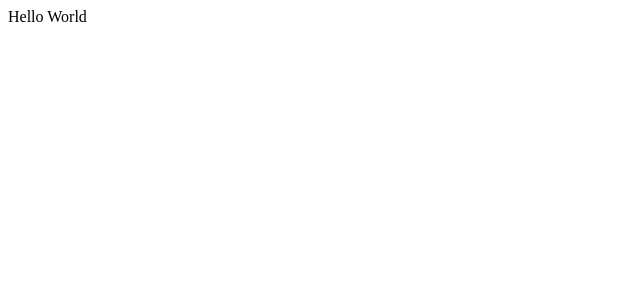
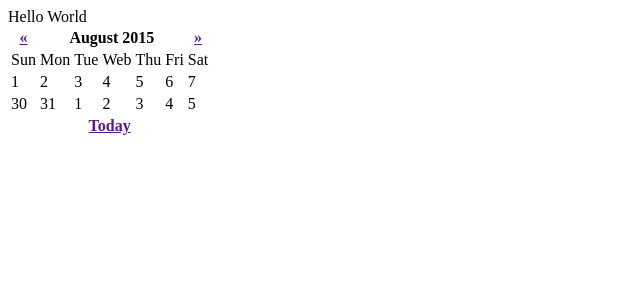
Before and after one commit to soipon05/php_calendar, a PHP site: page / in a window 1280 px wide. Before the commit the part shown is almost empty. Shown: the top 300 px of the page, without its empty margins (0-640 px from the left). Run offline with PHP 8.4, Linux system fonts and the light colour scheme.

Commit message:
カレンダーの雛形作成

```diff
--- a/public/index.php
+++ b/public/index.php
@@ -1,3 +1,59 @@
 <?php
 
 echo "Hello World ";
+?>
+
+<!DOCTYPE html>
+<html lang="ja">
+<head>
+    <meta charset="UTF-8">
+    <meta name="viewport" content="width=device-width, initial-scale=1.0">
+    <meta http-equiv="X-UA-Compatible" content="ie=edge">
+    <title>Calendar</title>
+</head>
+<body>
+    <table>
+        <thead>
+            <tr>
+                <th><a href="">&laquo;</a></th>
+                <th colspan="5">August 2015</th>
+                <th><a href="">&raquo;</a></th>
+            </tr>
+        </thead>
+        <tbody>
+            <tr>
+                <td>Sun</td>
+                <td>Mon</td>
+                <td>Tue</td>
+                <td>Web</td>
+                <td>Thu</td>
+                <td>Fri</td>
+                <td>Sat</td>
+            </tr>
+            <tr>
+                <td class="youbi_0">1</td>
+                <td class="youbi_1">2</td>
+                <td class="youbi_2">3</td>
+                <td class="youbi_3">4</td>
+                <td class="youbi_4 today">5</td>
+                <td class="youbi_5">6</td>
+                <td class="youbi_6">7</td>
+            </tr>
+            <tr>
+                <td class="youbi0">30</td>
+                <td class="youbi1">31</td>
+                <td class="gray">1</td>
+                <td class="gray">2</td>
+                <td class="gray">3</td>
+                <td class="gray">4</td>
+                <td class="gray">5</td>
+            </tr>
+        </tbody>
+        <tfoot>
+            <tr>
+                <th colspan="7"><a href="">Today</a></th>
+            </tr>
+        </tfoot>
+    </table>
+</body>
+</html>
```
